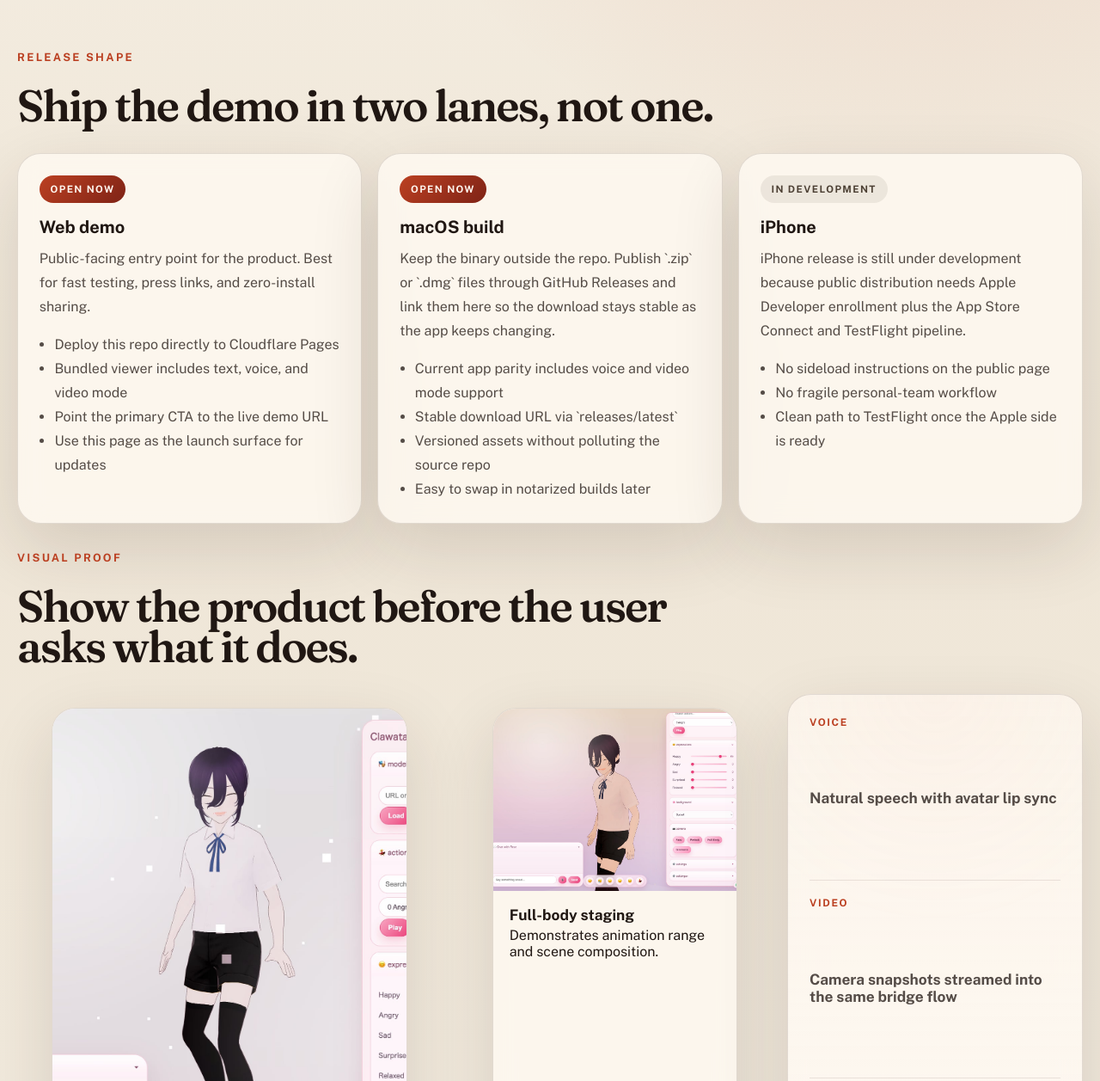
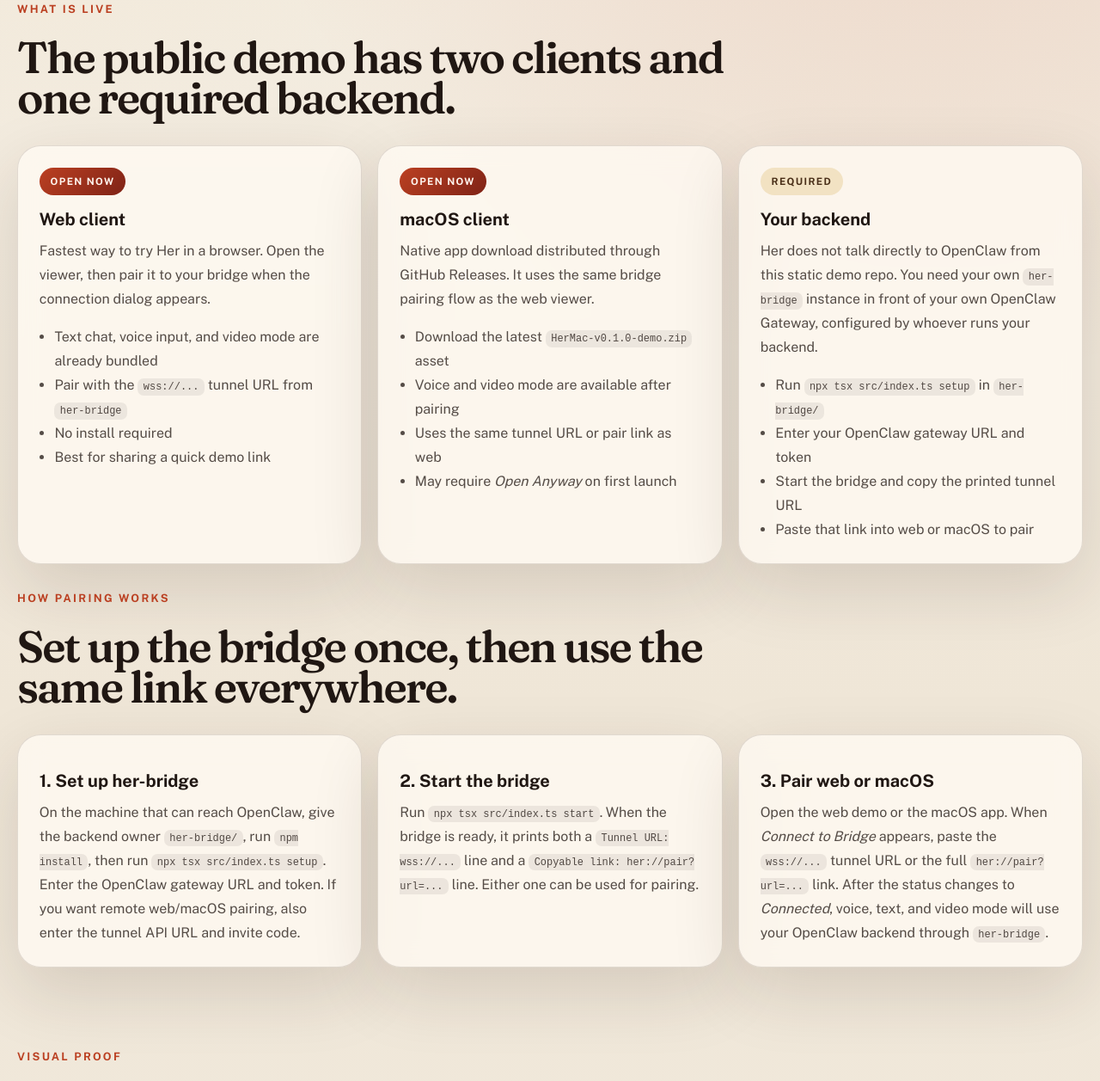
Before and after one commit to Entroplay-ai/Her-demo, a plain HTML site: page index.html in a window 1280 px wide. Shown: the part 911-2168 px from the top of the page at 86% size. Drawn offline with nearby package versions, Linux system fonts and the light colour scheme.

Commit message:
docs(demo): clarify backend pairing flow

```diff
--- a/index.html
+++ b/index.html
@@ -6,12 +6,12 @@
     <title>Her Demo</title>
     <meta
       name="description"
-      content="Her is a multimodal AI companion with web and macOS demos live now. Launch the web viewer, download the Mac app, and follow iPhone development as TestFlight setup is completed."
+      content="Her ships web and macOS demo clients today. To get live AI responses, pair them with your own her-bridge tunnel connected to OpenClaw."
     />
     <meta property="og:title" content="Her Demo" />
     <meta
       property="og:description"
-      content="Her demo page with live web and macOS builds, plus iPhone development status while Apple/TestFlight setup is still in progress."
+      content="Her demo page for the web viewer and macOS app, with clear setup steps for pairing them to your own her-bridge and OpenClaw backend."
     />
     <meta property="og:type" content="website" />
     <meta property="og:image" content="assets/screenshots/default-view.jpg" />
@@ -37,7 +37,7 @@
         </a>
         <nav class="top-nav" aria-label="Primary">
           <a href="#availability">Availability</a>
-          <a href="#gallery">Gallery</a>
+          <a href="#pairing">Pairing</a>
           <a href="#notes">Notes</a>
         </nav>
       </header>
@@ -45,13 +45,16 @@
       <main id="top">
         <section class="hero">
           <div class="hero-copy reveal">
-            <p class="eyebrow">Multimodal companion on web and macOS</p>
-            <h1>Give your AI a body, a voice, and a stage.</h1>
+            <p class="eyebrow">Web and macOS clients for your own OpenClaw backend</p>
+            <h1>Pair Her to your bridge, then talk.</h1>
             <p class="hero-text">
-              Her turns an AI assistant into a living avatar with voice, motion,
-              lip sync, video mode, and cross-device presence. The public demo
-              is available now on web and macOS, while the iPhone build stays in
-              development until Apple Developer and TestFlight release setup is ready.
+              This demo ships the public Her clients on web and macOS. To get
+              live AI responses, give <code>her-bridge</code> to whoever owns
+              your OpenClaw backend, have them connect it to OpenClaw, then
+              paste the <code>wss://...</code> tunnel URL or
+              <code>her://pair?url=...</code> link that the bridge prints. The
+              iPhone build stays in development until Apple Developer and
+              TestFlight release setup is ready.
             </p>
             <div class="cta-row">
               <a
@@ -69,26 +72,19 @@
               >
                 Download Mac Demo
               </a>
-              <a
-                class="button button-secondary"
-                id="open-avatar-browser"
-                href="./viewer/avatar-browser.html"
-              >
-                Avatar Browser
-              </a>
             </div>
             <dl class="hero-meta">
               <div>
                 <dt>Web</dt>
-                <dd id="web-status">Live now</dd>
+                <dd id="web-status">Client ready to pair</dd>
               </div>
               <div>
                 <dt>macOS</dt>
                 <dd id="mac-status">Release live</dd>
               </div>
               <div>
-                <dt>iOS</dt>
-                <dd>In development pending Apple Developer and TestFlight</dd>
+                <dt>Backend</dt>
+                <dd>Bring your own <code>her-bridge</code> plus OpenClaw</dd>
               </div>
             </dl>
           </div>
@@ -121,52 +117,92 @@
 
         <section class="availability" id="availability">
           <div class="section-heading reveal">
-            <p class="eyebrow">Release shape</p>
-            <h2>Ship the demo in two lanes, not one.</h2>
+            <p class="eyebrow">What is live</p>
+            <h2>The public demo has two clients and one required backend.</h2>
           </div>
           <div class="availability-grid">
             <article class="availability-card reveal">
               <span class="status-pill status-open">Open now</span>
-              <h3>Web demo</h3>
+              <h3>Web client</h3>
               <p>
-                Public-facing entry point for the product. Best for fast testing,
-                press links, and zero-install sharing.
+                Fastest way to try Her in a browser. Open the viewer, then pair
+                it to your bridge when the connection dialog appears.
               </p>
               <ul>
-                <li>Deploy this repo directly to Cloudflare Pages</li>
-                <li>Bundled viewer includes text, voice, and video mode</li>
-                <li>Point the primary CTA to the live demo URL</li>
-                <li>Use this page as the launch surface for updates</li>
+                <li>Text chat, voice input, and video mode are already bundled</li>
+                <li>Pair with the <code>wss://...</code> tunnel URL from <code>her-bridge</code></li>
+                <li>No install required</li>
+                <li>Best for sharing a quick demo link</li>
               </ul>
             </article>
             <article class="availability-card reveal">
               <span class="status-pill status-open">Open now</span>
-              <h3>macOS build</h3>
+              <h3>macOS client</h3>
               <p>
-                Keep the binary outside the repo. Publish `.zip` or `.dmg` files
-                through GitHub Releases and link them here so the download stays
-                stable as the app keeps changing.
+                Native app download distributed through GitHub Releases. It uses
+                the same bridge pairing flow as the web viewer.
               </p>
               <ul>
-                <li>Current app parity includes voice and video mode support</li>
-                <li>Stable download URL via `releases/latest`</li>
-                <li>Versioned assets without polluting the source repo</li>
-                <li>Easy to swap in notarized builds later</li>
+                <li>Download the latest <code>HerMac-v0.1.0-demo.zip</code> asset</li>
+                <li>Voice and video mode are available after pairing</li>
+                <li>Uses the same tunnel URL or pair link as web</li>
+                <li>May require <em>Open Anyway</em> on first launch</li>
               </ul>
             </article>
             <article class="availability-card reveal">
-              <span class="status-pill status-later">In development</span>
-              <h3>iPhone</h3>
+              <span class="status-pill status-soon">Required</span>
+              <h3>Your backend</h3>
               <p>
-                iPhone release is still under development because public
-                distribution needs Apple Developer enrollment plus the
-                App Store Connect and TestFlight pipeline.
+                Her does not talk directly to OpenClaw from this static demo
+                repo. You need your own <code>her-bridge</code> instance in
+                front of your own OpenClaw Gateway, configured by whoever runs
+                your backend.
               </p>
               <ul>
-                <li>No sideload instructions on the public page</li>
-                <li>No fragile personal-team workflow</li>
-                <li>Clean path to TestFlight once the Apple side is ready</li>
+                <li>Run <code>npx tsx src/index.ts setup</code> in <code>her-bridge/</code></li>
+                <li>Enter your OpenClaw gateway URL and token</li>
+                <li>Start the bridge and copy the printed tunnel URL</li>
+                <li>Paste that link into web or macOS to pair</li>
               </ul>
+            </article>
+          </div>
+        </section>
+
+        <section class="pairing" id="pairing">
+          <div class="section-heading reveal">
+            <p class="eyebrow">How pairing works</p>
+            <h2>Set up the bridge once, then use the same link everywhere.</h2>
+          </div>
+          <div class="notes-grid">
+            <article class="note-card reveal">
+              <h3>1. Set up her-bridge</h3>
+              <p>
+                On the machine that can reach OpenClaw, give the backend owner
+                <code>her-bridge/</code>, run <code>npm install</code>, then run
+                <code>npx tsx src/index.ts setup</code>. Enter the OpenClaw
+                gateway URL and token. If you want remote web/macOS pairing,
+                also enter the tunnel API URL and invite code.
+              </p>
+            </article>
+            <article class="note-card reveal">
+              <h3>2. Start the bridge</h3>
+              <p>
+                Run <code>npx tsx src/index.ts start</code>. When the bridge is
+                ready, it prints both a <code>Tunnel URL: wss://...</code> line
+                and a <code>Copyable link: her://pair?url=...</code> line.
+                Either one can be used for pairing.
+              </p>
+            </article>
+            <article class="note-card reveal">
+              <h3>3. Pair web or macOS</h3>
+              <p>
+                Open the web demo or the macOS app. When
+                <em>Connect to Bridge</em> appears, paste the
+                <code>wss://...</code> tunnel URL or the full
+                <code>her://pair?url=...</code> link. After the status changes
+                to <em>Connected</em>, voice, text, and video mode will use your
+                OpenClaw backend through <code>her-bridge</code>.
+              </p>
             </article>
           </div>
         </section>
@@ -223,18 +259,18 @@
             <article class="note-card reveal">
               <h3>macOS build note</h3>
               <p>
-                The current macOS demo is distributed through GitHub Releases. If
-                it is unsigned or not notarized, say that on the page and in the
-                release notes so users know they may need to use <em>Open Anyway</em>.
+                The current macOS demo is distributed through GitHub Releases.
+                If it is unsigned or not notarized, macOS can block the first
+                launch until you use <em>Open Anyway</em> in
+                <em>Privacy &amp; Security</em>.
               </p>
             </article>
             <article class="note-card reveal">
               <h3>Web demo note</h3>
               <p>
-                Once the hosted demo is live, set the URL in
-                <code>site-config.js</code>. Until then, the main CTA will stay
-                visibly disabled instead of sending users to a broken link. The
-                bundled viewer already includes the current voice and video mode UI.
+                The browser viewer can load the avatar and interface without a
+                bridge, but it will not reach your AI backend until you pair it
+                to <code>her-bridge</code> with the tunnel URL or pairing link.
               </p>
             </article>
             <article class="note-card reveal">
@@ -249,13 +285,10 @@
       </main>
 
       <footer class="site-footer reveal">
-        <p>Her demo release surface for web and macOS.</p>
+        <p>Her demo ships web and macOS clients that pair to your own her-bridge.</p>
         <div class="footer-links">
           <a id="source-repo-link" href="https://github.com/Entroplay-ai/Her-demo">
-            Source repo
-          </a>
-          <a id="avatar-browser-link" href="./viewer/avatar-browser.html">
-            Avatar browser
+            Demo repo
           </a>
           <a
             id="mac-release-link"
@@ -307,16 +340,6 @@
         sourceRepoLink.href = config.sourceUrl;
       }
 
-      const avatarBrowserLink = document.getElementById("avatar-browser-link");
-      if (avatarBrowserLink && config.avatarBrowserUrl) {
-        avatarBrowserLink.href = config.avatarBrowserUrl;
-      }
-
-      const avatarBrowserButton = document.getElementById("open-avatar-browser");
-      if (avatarBrowserButton && config.avatarBrowserUrl) {
-        avatarBrowserButton.href = config.avatarBrowserUrl;
-      }
-
       const macReleaseLink = document.getElementById("mac-release-link");
       if (macReleaseLink && config.macDownloadUrl) {
         macReleaseLink.href = config.macDownloadUrl;
--- a/styles.css
+++ b/styles.css
@@ -76,6 +76,7 @@
 .site-header,
 .hero,
 .availability,
+.pairing,
 .gallery,
 .notes,
 .site-footer {
@@ -368,6 +369,7 @@
 }
 
 .availability,
+.pairing,
 .gallery,
 .notes {
   padding: 2rem 0 0;
```
Also changed, not shown: 1 other file.
